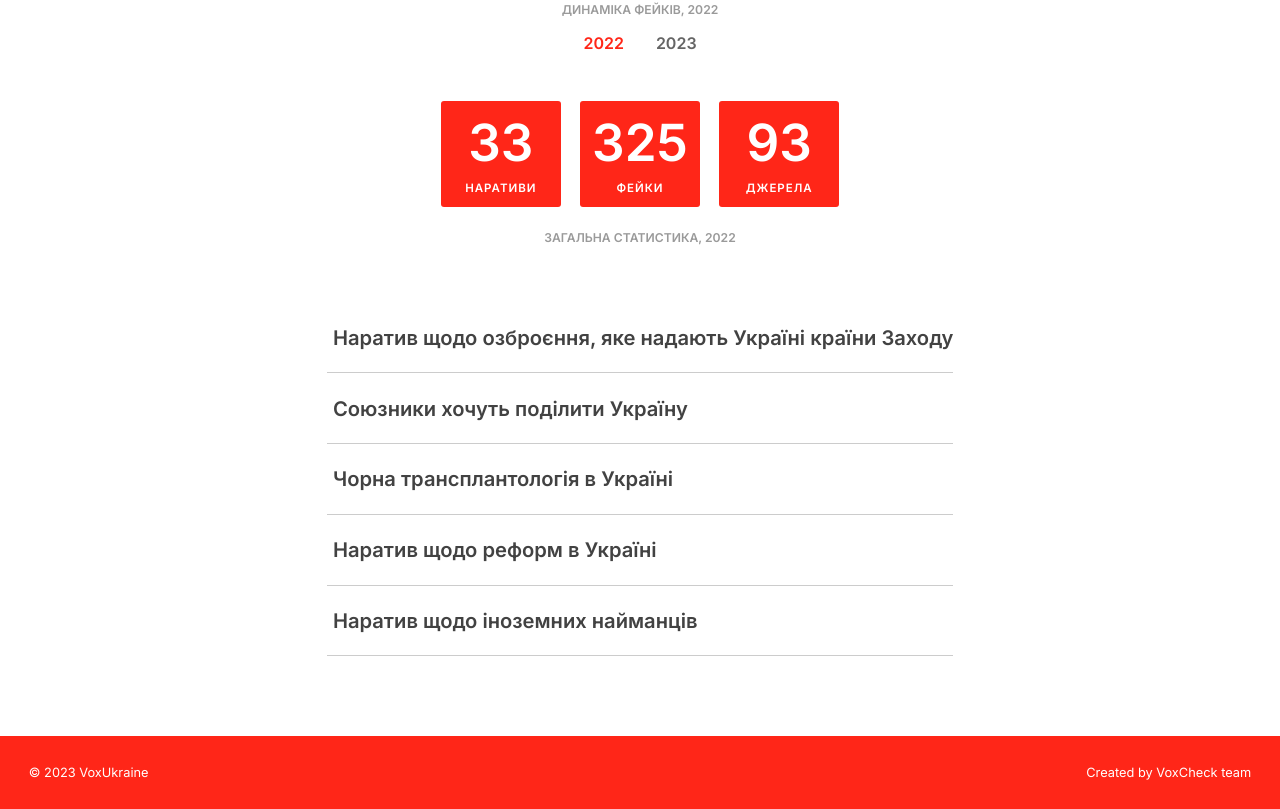
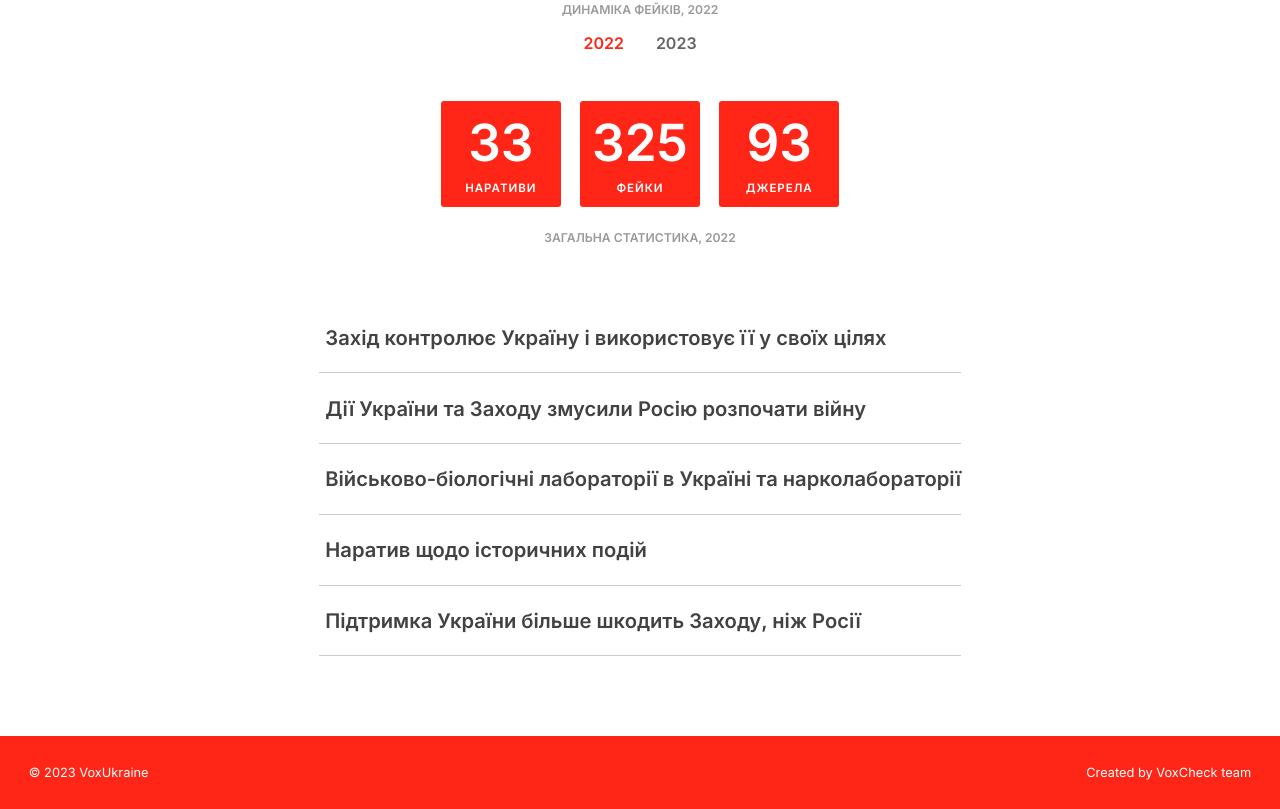
Before and after one commit to sergesoroka/propagandaDiary, a Next.js app: page / in a window 1280 px wide. Shown: the part 379-1188 px from the top of the page. Built offline with nearby package versions, Linux system fonts and the light colour scheme.

Commit message:
Fives Narratives

```diff
--- a/data/lastedNarrativesSample.json
+++ b/data/lastedNarrativesSample.json
@@ -1,65 +1,62 @@
-{
-    "ua": [
-        "Наратив щодо озброєння, яке надають Україні країни Заходу",
-        "Союзники хочуть поділити Україну",
-        "Чорна трансплантологія в Україні",
-        "Наратив щодо реформ в Україні",
-        "Наратив щодо іноземних найманців"
-    ],
-    "it": [
-        "L'Occidente controlla l'Ucraina e la usa per i propri scopi",
-        "Le azioni dell'Ucraina e dell'Occidente hanno costretto la Russia a iniziare la guerra",
-        "Discorso su eventi storici",
-        "Laboratori biologici militari e laboratori per la produzione di droga in Ucraina",
-        "Sostegno dell'Ucraina danneggia più l'Occidente che la Russia"
-    ],
-    "de": [
-        "Der Westen kontrolliert die Ukraine und nutzt sie für seine eigenen Zwecke",
-        "Die Aktionen der Ukraine und des Westens zwangen Russland, einen Krieg zu beginnen",
-        "Schwarze Transplantologie in der Ukraine",
-        "Das Narraiv über Reformen in der Ukraine",
-        "Das Narraiv über ausländische Söldner"
-    ],
-    "en": [
-        "The West controls Ukraine and uses it for its own purposes",
-        "The actions of Ukraine and the West forced Russia to start a war",
-        "Black transplantology in Ukraine",
-        "Narrative concerning reforms in Ukraine",
-        "Narrative concerning foreign mercenaries"
-    ],
-    "ru": [
-        "Нарратив о вооружении, которое предоставляют Украине страны Запада",
-        "Союзники хотят поделить Украину",
-        "Черная трансплантология в Украине",
-        "Нарратив о реформах в Украине",
-        "Нарратив об иностранных наемниках"
-    ],
-    "pl": [
-        "Narracja dotycząca broni dostarczanej Ukrainie przez kraje zachodnie",
-        "Sojusznicy chcą podzielić Ukrainę",
-        "Czarna transplantologia w Ukrainie",
-        "Narracja o reformach w Ukrainie",
-        "Narracja dotycząca zagranicznych najemników"
-    ],
-    "cs": [
-        "Narativ o zbraních poskytnutých Ukrajině západními zeměmi",
-        "Spojenci chtějí rozdělit Ukrajinu",
-        "Černá transplantace v Ukrajině",
-        "Narativ o reformách v Ukrajině",
-        "Narativ o zahraničních žoldácích"
-    ],
-    "sk": [
-        "Príbeh o zbraniach, ktoré Ukrajine poskytli západné krajiny",
-        "Spojenci chcú rozdeliť Ukrajinu",
-        "Čierna transplantológia na Ukrajine",
-        "Príbeh o reformách na Ukrajine",
-        "Príbeh o zahraničných žoldnieroch"
-    ],
-    "hu": [
-        "A nyugati országok által Ukrajnának biztosított fegyverekről szóló narratíva",
-        "A szövetségesek meg akarják osztani Ukrajnát",
-        "Szervkereskedelem Ukrajnában",
-        "Narratíva az ukrajnai reformokról",
-        "Narratíva a külföldi zsoldosokról"
-    ]
-}
+[
+    {
+        "id": "1",
+        "en": "The West controls Ukraine and uses it for its own purposes",
+        "it": "L'Occidente controlla l'Ucraina e la usa per i propri scopi",
+        "de": "Der Westen kontrolliert die Ukraine und nutzt sie für seine eigenen Zwecke",
+        "ua": "Захід контролює Україну і використовує її у своїх цілях",
+        "ru": "Запад контролирует Украину и использует ее в своих целях",
+        "pl": "Zachód kontroluje Ukrainę i wykorzystuje ją do własnych celów",
+        "cs": "Západ kontroluje Ukrajinu a využívá ji pro své účely",
+        "sk": "Západ ovláda Ukrajinu a využíva ju na svoje účely",
+        "hu": "A Nyugat irányítja és saját céljaira használja fel Ukrajnát"
+    },
+    {
+        "id": "2",
+        "en": "The actions of Ukraine and the West forced Russia to start a war",
+        "it": "Le azioni dell'Ucraina e dell'Occidente hanno costretto la Russia a iniziare la guerra",
+        "de": "Die Aktionen der Ukraine und des Westens zwangen Russland, einen Krieg zu beginnen",
+        "ua": "Дії України та Заходу змусили Росію розпочати війну",
+        "ru": "Действия Украины и Запада заставили Россию начать войну",
+        "pl": "Działania Ukrainy i Zachodu zmusiły Rosję do rozpoczęcia wojny",
+        "cs": "Akce Ukrajiny a Západu donutily Rusko zahájit válku",
+        "sk": "Kroky Ukrajiny a Západu prinútili Rusko začať vojnu",
+        "hu": "Ukrajna és a Nyugat lépései kényszerítették háborúba Oroszországot"
+    },
+    {
+        "id": "3",
+        "en": "Military biological laboratories in Ukraine and drug laboratories",
+        "it": "Laboratori biologici militari e laboratori per la produzione di droga in Ucraina",
+        "de": "Militärbiologische Labors in der Ukraine und Drogenlabors",
+        "ua": "Військово-біологічні лабораторії в Україні та нарколабораторії",
+        "ru": "Военно-биологические лаборатории в Украине и нарколаборатории",
+        "pl": "Wojskowe laboratoria biologiczne w Ukrainie i laboratoria narkotykowe",
+        "cs": "Vojenské biologické laboratoře v Ukrajině a drogové laboratoře",
+        "sk": "Vojenské biologické laboratóriá na Ukrajine a drogové laboratóriá",
+        "hu": "Katonai biológiai laboratóriumok Ukrajnában és droglaboratóriumok"
+    },
+    {
+        "id": "4",
+        "en": "Narrative concerning historical events",
+        "it": "Discorso su eventi storici",
+        "de": "Das Narrativ über historische Ereignisse",
+        "ua": "Наратив щодо історичних подій",
+        "ru": "Нарратив об исторических событиях",
+        "pl": "Narracja dotycząca wydarzeń historycznych",
+        "cs": "Narativ o historických událostech",
+        "sk": "Príbeh o historických udalostiach",
+        "hu": "Narratíva a történelmi eseményekről"
+    },
+    {
+        "id": "5",
+        "en": "Support of Ukraine harms the West more than Russia",
+        "it": "Sostegno dell'Ucraina danneggia più l'Occidente che la Russia",
+        "de": "Die Unterstützung der Ukraine schadet dem Westen mehr als Russland",
+        "ua": "Підтримка України більше шкодить Заходу, ніж Росії",
+        "ru": "Поддержка Украины больше вредит Западу, чем России",
+        "pl": "Wspieranie Ukrainy szkodzi Zachodowi bardziej niż Rosji",
+        "cs": "Podpora Ukrajiny škodí Západu více než Rusku",
+        "sk": "Podpora Ukrajiny ubližuje Západu viac ako Rusku",
+        "hu": "Ukrajna támogatása jobban fáj a Nyugatnak, mint Oroszországnak"
+    }
+]
--- /dev/null
+++ b/src/components/LatestNarratives/FivePopNarratives.tsx
@@ -0,0 +1,75 @@
+import Link from "next/link";
+import { motion } from "framer-motion";
+import styles from "./LatestNarratives.module.css";
+
+import narrLast from "../../../data/lastedNarrativesSample.json";
+import { useRouter } from "next/router";
+
+const FivePopNarratives = () => {
+  const router = useRouter();
+  const { locale } = router;
+
+  // @ts-ignore
+  const lastNarratives = narrLast.map((narr, i) => {
+    let narrRender =
+      locale == "ua"
+        ? // @ts-ignore
+          narr.ua
+        : // @ts-ignore
+        locale == "de"
+        ? // @ts-ignore
+          narr.de
+        : locale == "pl"
+        ? // @ts-ignore
+          narr.pl
+        : locale == "en"
+        ? // @ts-ignore
+          narr.en
+        : locale == "sk"
+        ? // @ts-ignore
+          narr.sk
+        : locale == "it"
+        ? // @ts-ignore
+          narr.it
+        : locale == "hu"
+        ? // @ts-ignore
+          narr.hu
+        : locale == "cs"
+        ? // @ts-ignore
+          narr.cs
+        : locale == "ru"
+        ? // @ts-ignore
+          narr.ru
+        : // @ts-ignore
+          narr.ua;
+    return (
+      <Link key={i} href={{ pathname: `/narrative/${narrRender}` }}>
+        <motion.h1
+          initial={{ opacity: 0 }}
+          animate={{ opacity: 1 }}
+          transition={{ duration: 0.5 }}
+          className={styles.narrativeHeading}
+          style={{ marginTop: "1.4rem" }}
+        >
+          {narrRender}
+        </motion.h1>
+        <hr
+          style={{
+            height: "1px",
+            background: "rgb(204, 204, 204)",
+            border: "none",
+          }}
+        />
+      </Link>
+    );
+  });
+
+  return (
+    <div className={styles.narrativeWrap}>
+      {/* @ts-ignore */}
+      {lastNarratives}
+    </div>
+  );
+};
+
+export default FivePopNarratives;
--- a/src/pages/index.tsx
+++ b/src/pages/index.tsx
@@ -26,6 +26,7 @@ import Link from "next/link";
 
 import Timeline from "@/components/BarChart/Timeline";
 import { useState } from "react";
+import FivePopNarratives from "@/components/LatestNarratives/FivePopNarratives";
 
 export default function Home() {
   // eslint-disable-next-line react-hooks/rules-of-hooks
@@ -88,7 +89,7 @@ export default function Home() {
           animate={{ opacity: 1, y: 0 }}
           transition={{ duration: 0.3, delay: 0.5, type: "tween" }}
         >
-          <LatestNarratives />
+          <FivePopNarratives />
         </motion.div>
       </main>
     </>
```
